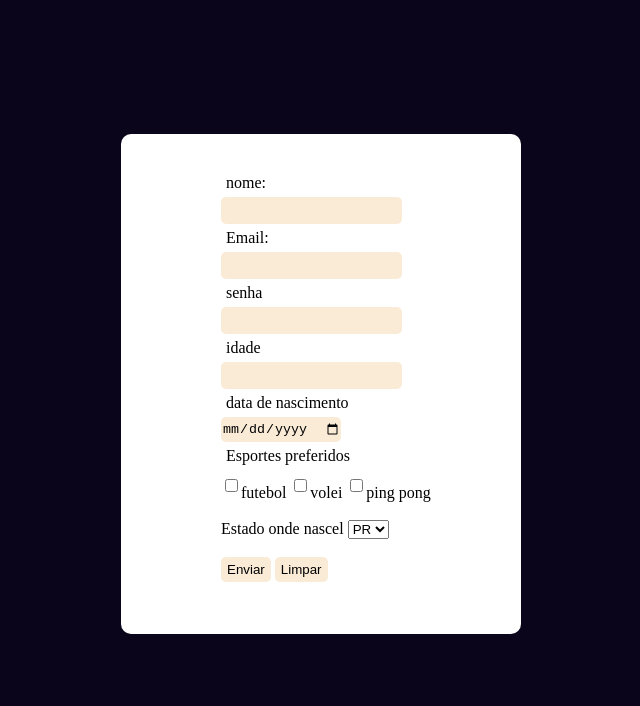
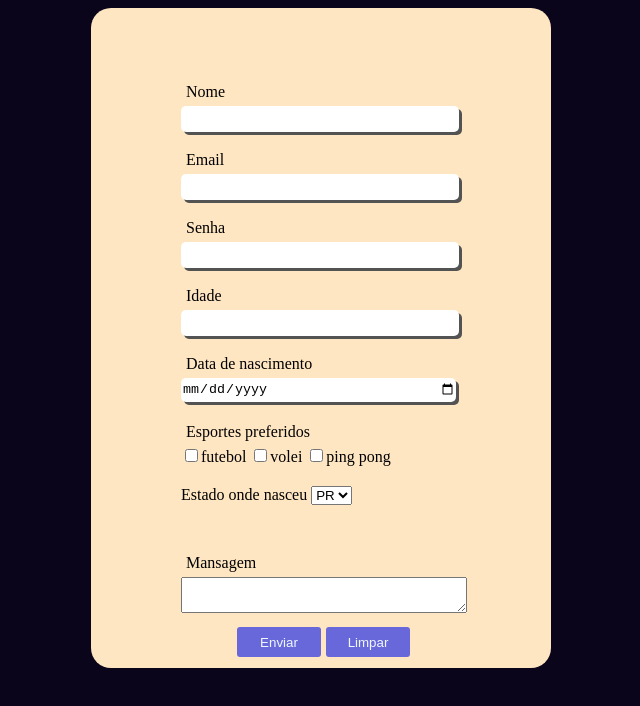
Before and after one commit to zdfgvx/aulasJs, a plain HTML site: page aulasJs/index.html in a window 1280 px wide. Shown: the whole page, without its empty margins (319-959 px from the left). Drawn offline with Linux system fonts and the light colour scheme.

Commit message:
Add files via upload

```diff
--- a/aulasJs/index.html
+++ b/aulasJs/index.html
@@ -8,43 +8,53 @@
 </head>
 <body>
 
-        <form>
-            <div class="form">
-                <label class="label">nome:</label>
+
+        <div class="caixa">
+            <form action="">
+            <div class="caixa_Input">
+                <label class="label">Nome</label>
                 <input name ="nom" class="input"type="text">
-
-                <label class="label" >Email:</label>
+            </div>
+            <div class="caixa_Input">
+                <label class="label" >Email</label>
                 <input name ="email" class="input"type="email">
-
-                <label class="label" >senha</label>
+            </div>
+            <div class="caixa_Input">
+                <label class="label" >Senha</label>
                 <input name ="senha" class="input"type="password">
-
-                <label class="label" >idade</label>
+            </div>
+            <div class="caixa_Input">
+                <label class="label" >Idade</label>
                 <input name ="idade" class="input"type="number">
-
-                <label class="label" >data de nascimento</label>
+            </div>
+            <div class="caixa_Input">
+                <label class="label" >Data de nascimento</label>
                 <input name ="data" class="input"type="date">
-
+            </div>
+            <div class="caixa_Input">
                 <label class="label" for="">Esportes preferidos</label>
-                <input type="checkbox" name="preferencias"><label for="">futebol</label>
-                <input type="checkbox" name="preferencias"><label for="">volei</label>
-                <input type="checkbox" name="preferencias"><label for="">ping pong</label>
-                <br>
-                <br>
-                <label for="">Estado onde nascel</label>
+                <input type="checkbox" name="preferencias" class="input_checkbox"><label for="">futebol</label>
+                <input type="checkbox" name="preferencias" class="input_checkbox"><label for="">volei</label>
+                <input type="checkbox" name="preferencias" class="input_checkbox"><label for="">ping pong</label>
+            </div>
+            <div class="caixa_Input">
+                <label for="">Estado onde nasceu</label>
                 <select>
                     <option value="">PR</option>
                     <option value="">RS</option>
                     <option value="">SC</option>
                 </select>
-                <br>
-                <br>
-                <input class="input"type="submit" value="Enviar">
-                <input type="reset" value="Limpar">
-
             </div>
-        </form>
-
+            <div class="caixa_Input">
+                <label class="label" >Mansagem</label>
+                <textarea name="" id="" ></textarea>
+            </div>
+            <div class="caixa_enviar">
+                <input class="enviar"type="submit" value="Enviar">
+                <input class="enviar" type="reset" value="Limpar">
+            </div>
+            </form>
+        </div>
 
 </body>
 </html>
--- a/aulasJs/style.css
+++ b/aulasJs/style.css
@@ -4,23 +4,55 @@ body{
     justify-content: center;
 }
 form{
-    border-radius: 10px;
+    width: 70%;
+    height: 70%;
     margin-top: 10%;
-    background-color: white;
-    width: 400px;
-    height: 500px;
+
 }
-.form{
-    margin:40px 0 20px 100px
-}
-
 .label{
     margin: 5px ;
     display: block;
 }
-input{
-    background-color: antiquewhite;
+.caixa{
+    width: 400px;
+    height: 600px;
+    background-color: rgb(255, 230, 195);
+    padding: 30px;
+    border-radius: 20px;
+    display: flex;
+    justify-content: center;
+}
+.input_checkbox{
+    display: inline-block;
+}
+.caixa_Input{
+    height: 15%;
+}
+.input{
+   height: 24px;
+   width: 98%;
+   border-radius: 5px;
+   box-shadow: rgb(83, 83, 83) 3px 3px;
+   border: none;
+}
+.caixa_enviar{
+    margin-top: 10px;
+    display: flex;
+    justify-content: center;
+}
+.enviar{
+    background-color: rgb(104, 104, 218);
     border: none;
-    border-radius: 5px;
-    height: 25px;
+    height: 30px;
+    width: 30%;
+    margin-left: 5px;
+    border-radius: 3px;
+    color: aliceblue;
 }
+.input:active{
+    border: none;
+    outline: none;
+}
+textarea{
+    width: 100%;
+}
```
